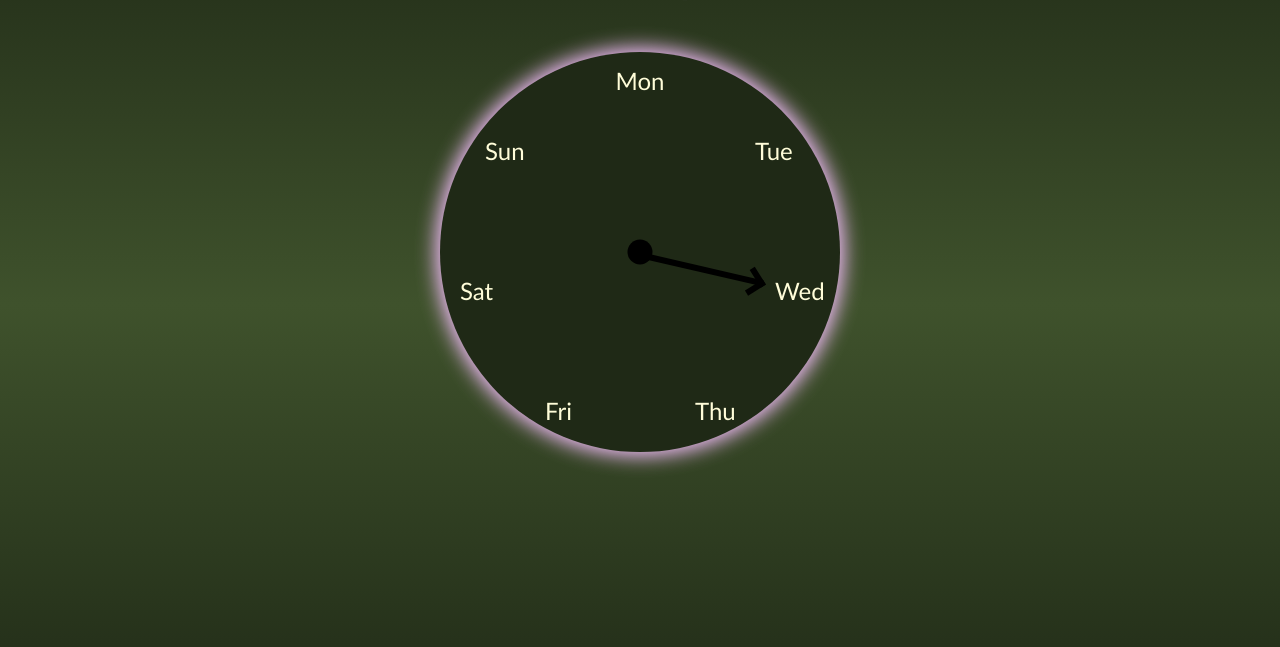
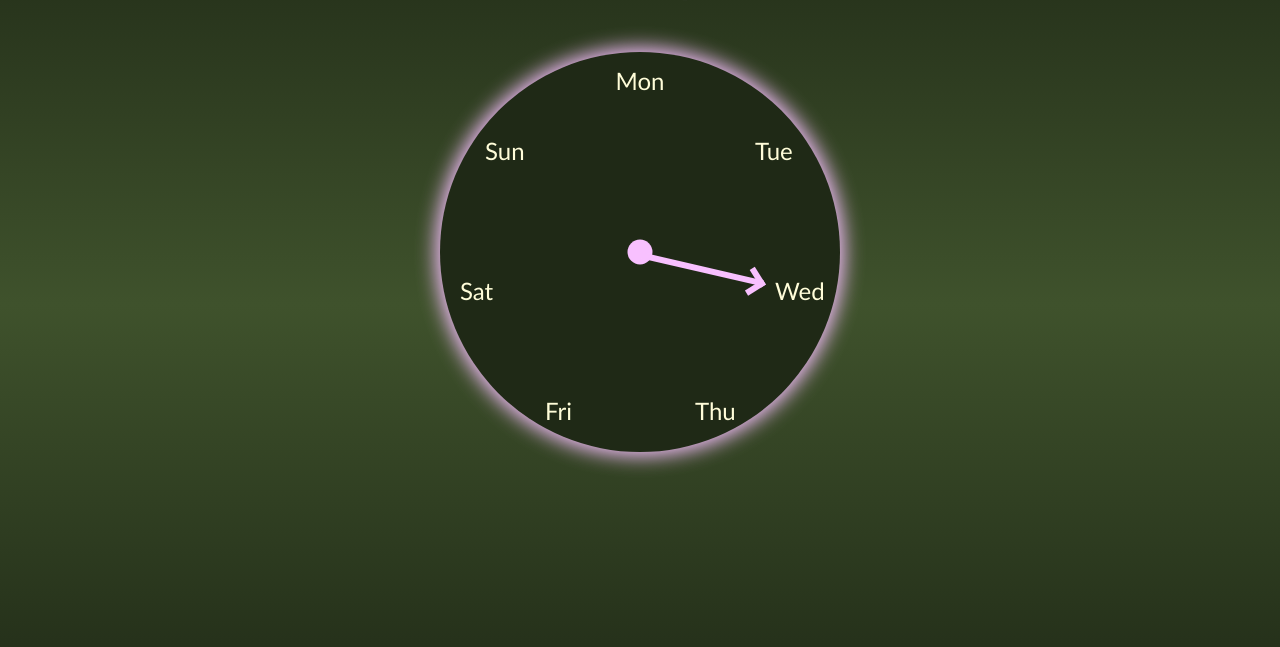
Before and after one commit to AwrenNuit/what-day-is-it, a plain HTML site: page index.html in a window 1280 px wide. Shown: the part 125-772 px from the top of the page. Drawn offline with Linux system fonts and the light colour scheme.

Commit message:
added load animation

```diff
--- a/styles.css
+++ b/styles.css
@@ -36,7 +36,7 @@ p {
 }
 
 #main-container::before {
-  background-color: #000;
+  background-color: #f8c0ff;
   border-radius: 50%;
   content: "";
   height: 25px;
@@ -48,7 +48,8 @@ p {
 }
 
 #clock-hand {
-  border: 3px solid #000;
+  animation: spin 3s;
+  border: 3px solid #f8c0ff;
   left: 50%;
   position: absolute;
   top: 50%;
@@ -58,8 +59,8 @@ p {
 }
 
 #clock-hand::before {
-  border-top: 6px solid #000;
-  border-right: 6px solid #000;
+  border-top: 6px solid #f8c0ff;
+  border-right: 6px solid #f8c0ff;
   content: "";
   height: 15px;
   left: 101px;
@@ -142,3 +143,9 @@ p {
 #sun.active ~ #clock-hand {
   transform: rotate(217deg);
 }
+
+
+@keyframes spin {
+  from { transform: rotate(0deg); }
+  from { transform: rotate(-720deg); }
+}
```
